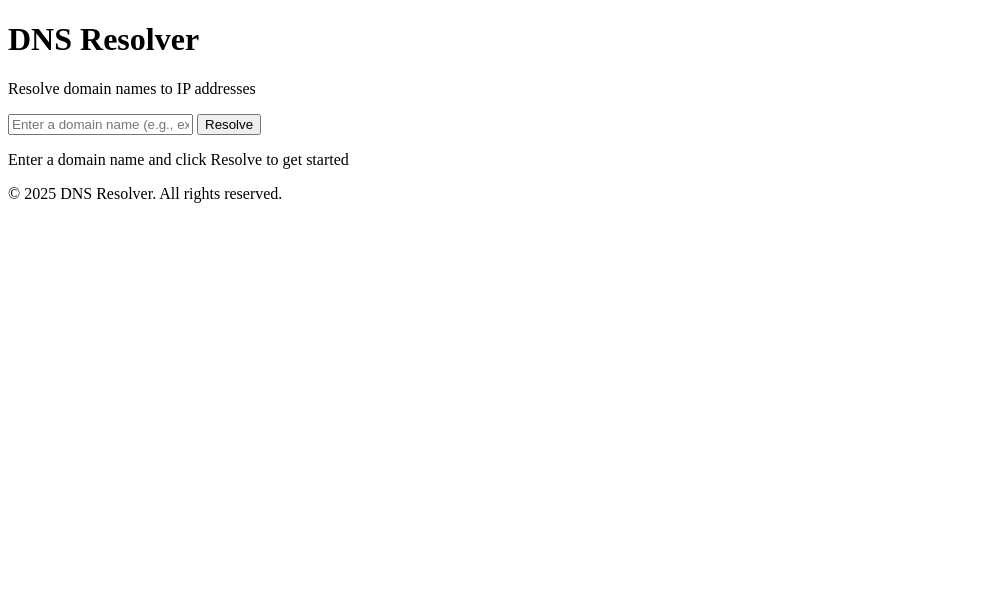
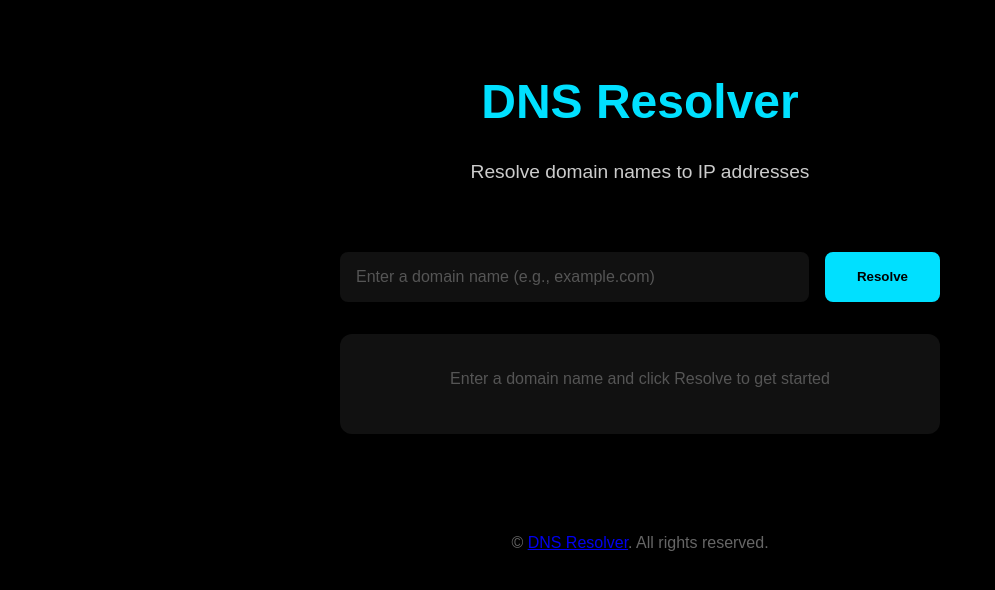
Before and after one commit to mhaxanali/dns-resolver, a plain HTML site: page frontend/index.html in a window 1280 px wide. Shown: the whole page, without its empty margins (0-995 px from the left). Drawn offline with Linux system fonts and the light colour scheme.

Commit message:
make css

```diff
--- a/frontend/index.html
+++ b/frontend/index.html
@@ -34,7 +34,7 @@
         </main>
 
         <footer>
-            <p>&copy; 2025 DNS Resolver. All rights reserved.</p>
+            <p>&copy; <a href="https://github.com/mhaxanali/dns-resolver">DNS Resolver</a>. All rights reserved.</p>
         </footer>
     </div>
 
--- a/frontend/style.css
+++ b/frontend/style.css
@@ -0,0 +1,106 @@
+/* Reset & base */
+* {
+    margin: 0;
+    padding: 0;
+    box-sizing: border-box;
+    font-family: 'Arial', sans-serif;
+}
+
+body {
+    background-color: #000; /* dark background vibe */
+    color: #fff;
+    line-height: 1.6;
+}
+
+.container {
+    max-width: 1200px;
+    margin: 0 auto;
+    padding: 2rem;
+}
+
+/* Header */
+header {
+    text-align: center;
+    padding: 2rem 0;
+}
+
+header h1 {
+    font-size: 3rem;
+    color: #00e0ff; /* neon blue */
+    margin-bottom: 1rem;
+}
+
+header p {
+    font-size: 1.2rem;
+    color: #ccc;
+}
+
+/* Input section */
+.search-section {
+    display: flex;
+    justify-content: center;
+    margin: 2rem 0;
+}
+
+.input-group {
+    display: flex;
+    gap: 1rem;
+    width: 100%;
+    max-width: 600px;
+}
+
+.input-group input {
+    flex: 1;
+    padding: 1rem;
+    border: none;
+    border-radius: 8px;
+    font-size: 1rem;
+    background-color: #111;
+    color: #fff;
+    outline: none;
+}
+
+.input-group input::placeholder {
+    color: #555;
+}
+
+.input-group button {
+    padding: 1rem 2rem;
+    background-color: #00e0ff;
+    color: #000;
+    font-weight: bold;
+    border: none;
+    border-radius: 8px;
+    cursor: pointer;
+    transition: all 0.3s ease;
+}
+
+.input-group button:hover {
+    background-color: #00bcd4;
+}
+
+/* Results section */
+.results-section {
+    margin-top: 2rem;
+    text-align: center;
+}
+
+#results-container {
+    background-color: #111;
+    padding: 2rem;
+    border-radius: 12px;
+    min-height: 100px;
+    max-width: 600px;  /* Add this - matches .input-group max-width */
+    margin: 0 auto;     /* Add this - centers it */
+}
+.placeholder-text {
+    color: #555;
+}
+
+/* Footer */
+footer {
+    text-align: center;
+    margin-top: 4rem;
+    padding: 2rem 0;
+    color: #666;
+}
```
